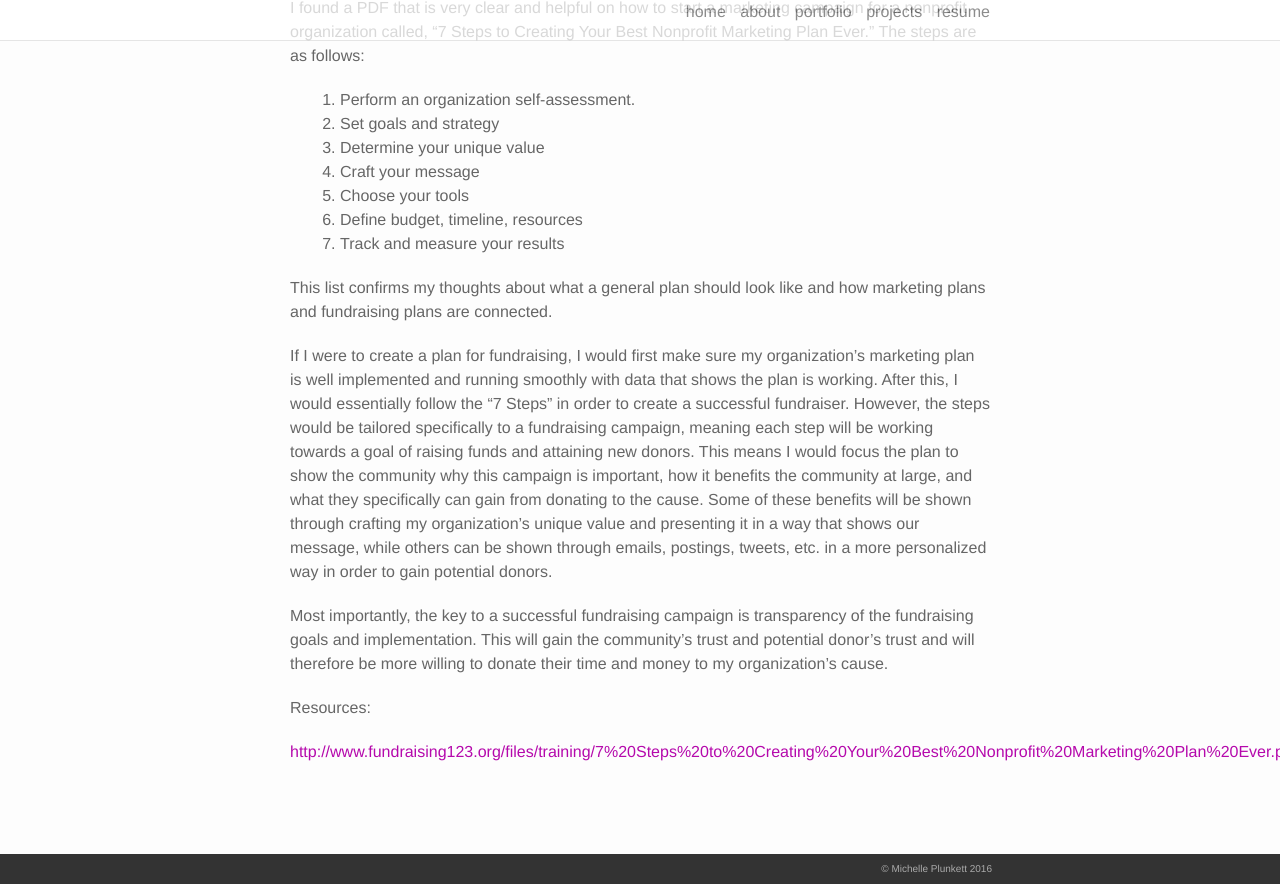
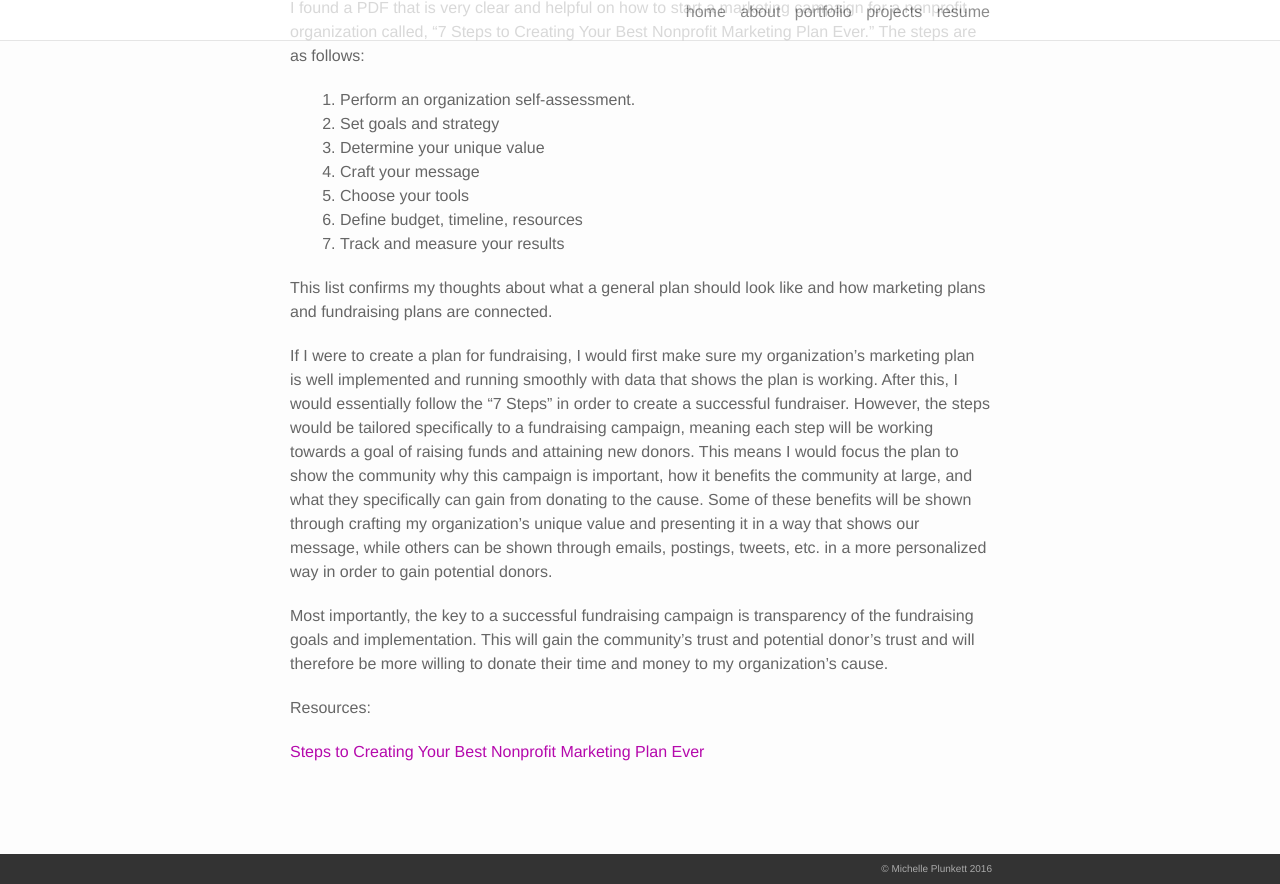
Before and after one commit to michelleplunkett/michelleplunkett.github.io, a Jekyll site: the page built from _portfolio/Blog_6.markdown, in a window 1280 px wide and 900 px high, scrolled down 1708 px, cut to the strip 16-900 px from the top of the window. Built offline with Jekyll 4.4.1, drawn with Linux system fonts in a browser that asks for light colours; nearby versions of some CDN libraries.

Commit message:
Update Blog_6.markdown

```diff
--- a/_portfolio/Blog_6.markdown
+++ b/_portfolio/Blog_6.markdown
@@ -49,4 +49,4 @@ Most importantly, the key to a successful fundraising campaign is transparency o
 
 Resources:
 
-[http://www.fundraising123.org/files/training/7%20Steps%20to%20Creating%20Your%20Best%20Nonprofit%20Marketing%20Plan%20Ever.pdf](http://www.fundraising123.org/files/training/7%20Steps%20to%20Creating%20Your%20Best%20Nonprofit%20Marketing%20Plan%20Ever.pdf)
+[Steps to Creating Your Best Nonprofit Marketing Plan Ever](http://www.fundraising123.org/files/training/7%20Steps%20to%20Creating%20Your%20Best%20Nonprofit%20Marketing%20Plan%20Ever.pdf)
```
